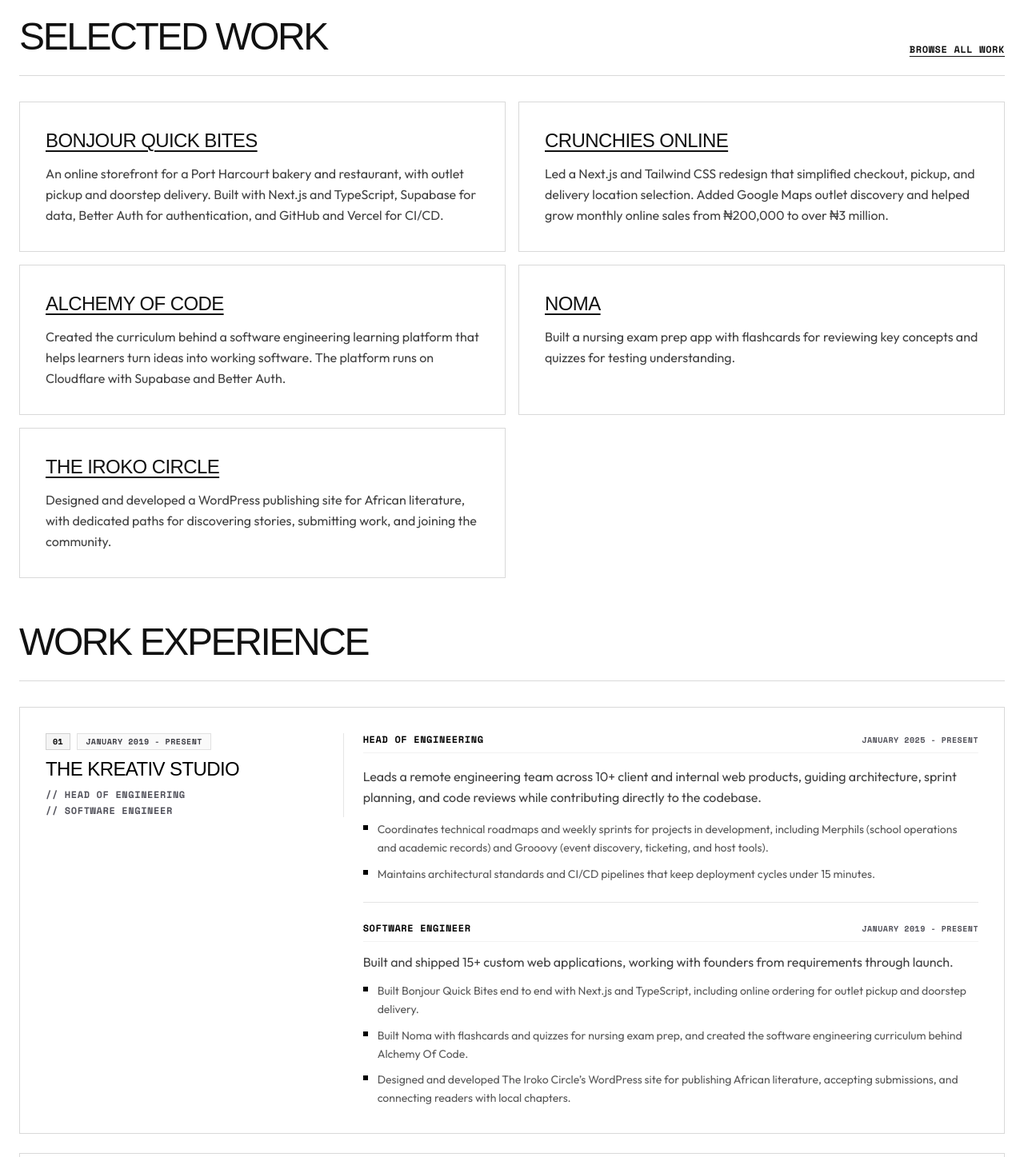
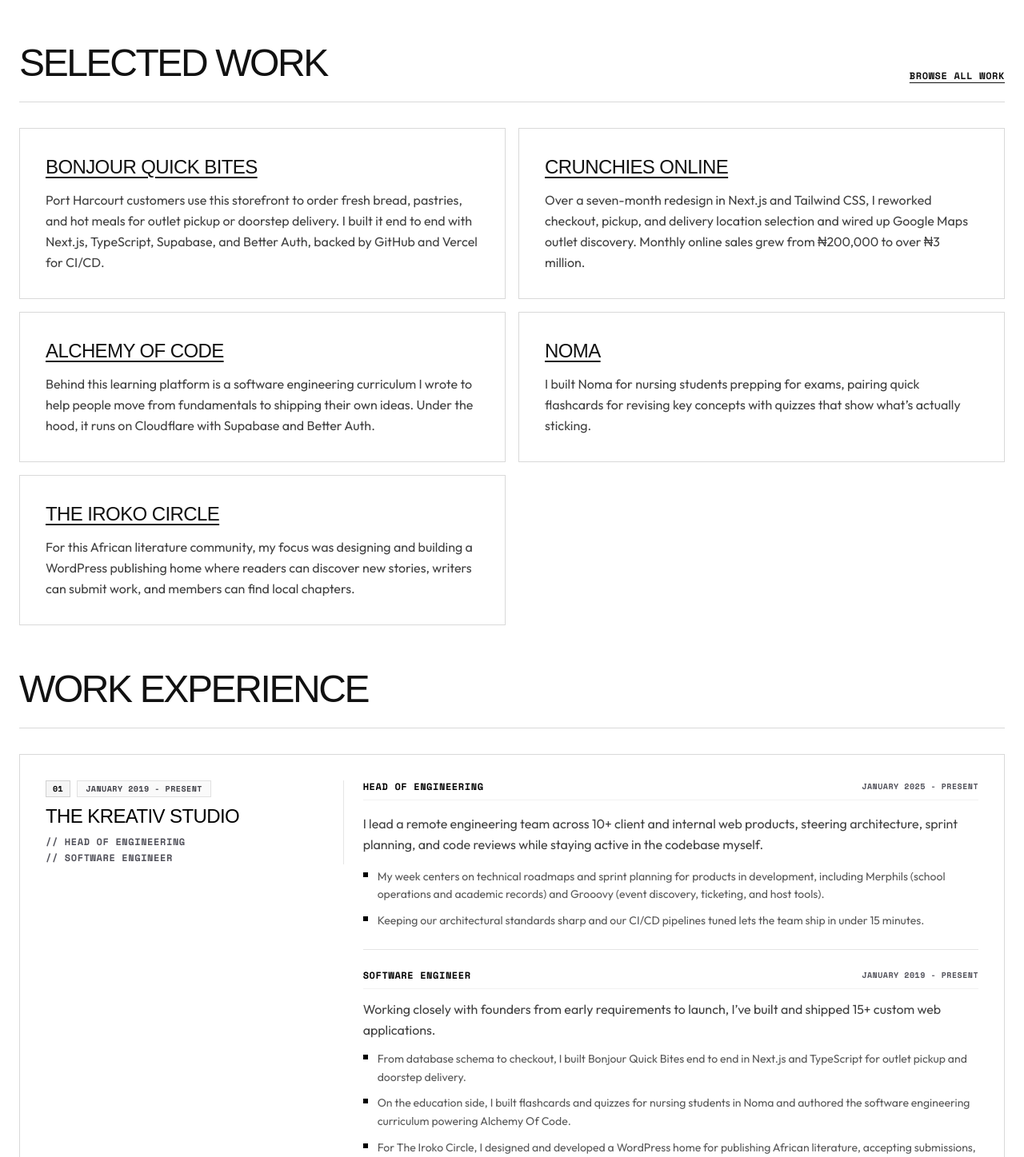
Before and after one commit to dpkreativ/dpkreativ, a Next.js app: page /about in a window 1280 px wide. Shown: the part 1353-2800 px from the top of the page at 80% size. Built offline with nearby package versions, Linux system fonts and the light colour scheme; a web font is replaced by a local one.

Commit message:
Bring back first-person voice with more variety and personality

```diff
--- a/src/app/page.tsx
+++ b/src/app/page.tsx
@@ -75,7 +75,7 @@ export default function Home() {
             </h1>
 
             <p className="hero-subhead mt-6 max-w-xl font-body text-base leading-relaxed text-[#111111]/75 dark:text-white/75 md:text-lg">
-              Divine Orji is a software engineer at The Kreativ Studio building online ordering systems, school management tools, and other web apps.
+              I’m Divine Orji, a software engineer at The Kreativ Studio. From online ordering systems to school management tools, I build web apps that help businesses run smoothly.
             </p>
 
             <div className="hero-cta mt-8 flex flex-wrap items-center gap-4">
--- a/src/data/content.json
+++ b/src/data/content.json
@@ -15,35 +15,35 @@
     "website": "https://dpkreativ.vercel.app"
   },
   "aboutMe": [
-    "I’m Divine Orji, a full-stack software engineer and Head of Engineering at The Kreativ Studio, where I lead a remote team and stay hands-on with frontend, backend, and deployment work.",
-    "Work at The Kreativ Studio includes Bonjour Quick Bites, an online ordering storefront, and Noma, a nursing exam prep app. I also write technical guides and created the curriculum behind Alchemy Of Code to help learners turn ideas into working software."
+    "I’m Divine Orji, a full-stack software engineer and Head of Engineering at The Kreativ Studio. Leading a remote team keeps my calendar busy, though you’ll still find me deep in the codebase shipping frontend, backend, and deployment work.",
+    "Outside client and studio builds, writing and teaching take up a big part of my week. My technical guides live on freeCodeCamp and beyond, and I put together the Alchemy Of Code curriculum to help people take a rough idea and turn it into working software."
   ],
   "speakerBio": "Divine Orji is a full-stack software engineer, technical writer, and Head of Engineering at The Kreativ Studio, where he leads a remote team and builds web products such as Bonjour Quick Bites and Noma. He writes hands-on guides for freeCodeCamp and created the software engineering curriculum behind Alchemy Of Code. At Innovation Growth Hub in Aba, he trained and mentored more than 100 web development students. His work focuses on building useful software and helping others learn to build their own.",
   "selectedWork": [
     {
       "title": "Bonjour Quick Bites",
       "url": "https://bonjourquickbites.com",
-      "summary": "An online storefront for a Port Harcourt bakery and restaurant, with outlet pickup and doorstep delivery. Built with Next.js and TypeScript, Supabase for data, Better Auth for authentication, and GitHub and Vercel for CI/CD."
+      "summary": "Port Harcourt customers use this storefront to order fresh bread, pastries, and hot meals for outlet pickup or doorstep delivery. I built it end to end with Next.js, TypeScript, Supabase, and Better Auth, backed by GitHub and Vercel for CI/CD."
     },
     {
       "title": "Crunchies Online",
       "url": "https://crunchiesonline.com",
-      "summary": "Led a Next.js and Tailwind CSS redesign that simplified checkout, pickup, and delivery location selection. Added Google Maps outlet discovery and helped grow monthly online sales from ₦200,000 to over ₦3 million."
+      "summary": "Over a seven-month redesign in Next.js and Tailwind CSS, I reworked checkout, pickup, and delivery location selection and wired up Google Maps outlet discovery. Monthly online sales grew from ₦200,000 to over ₦3 million."
     },
     {
       "title": "Alchemy Of Code",
       "url": "https://aoc.divineorji.com",
-      "summary": "Created the curriculum behind a software engineering learning platform that helps learners turn ideas into working software. The platform runs on Cloudflare with Supabase and Better Auth."
+      "summary": "Behind this learning platform is a software engineering curriculum I wrote to help people move from fundamentals to shipping their own ideas. Under the hood, it runs on Cloudflare with Supabase and Better Auth."
     },
     {
       "title": "Noma",
       "url": "https://noma-study-prep.vercel.app",
-      "summary": "Built a nursing exam prep app with flashcards for reviewing key concepts and quizzes for testing understanding."
+      "summary": "I built Noma for nursing students prepping for exams, pairing quick flashcards for revising key concepts with quizzes that show what’s actually sticking."
     },
     {
       "title": "The Iroko Circle",
       "url": "https://theirokocircle.org",
-      "summary": "Designed and developed a WordPress publishing site for African literature, with dedicated paths for discovering stories, submitting work, and joining the community."
+      "summary": "For this African literature community, my focus was designing and building a WordPress publishing home where readers can discover new stories, writers can submit work, and members can find local chapters."
     }
   ],
   "highlights": [
@@ -115,97 +115,97 @@
       "role": "Head of Engineering",
       "company": "The Kreativ Studio",
       "period": "January 2025 - Present",
-      "summary": "Leads a remote engineering team across 10+ client and internal web products, guiding architecture, sprint planning, and code reviews while contributing directly to the codebase.",
+      "summary": "I lead a remote engineering team across 10+ client and internal web products, steering architecture, sprint planning, and code reviews while staying active in the codebase myself.",
       "highlights": [
-        "Coordinates technical roadmaps and weekly sprints for projects in development, including Merphils (school operations and academic records) and Grooovy (event discovery, ticketing, and host tools).",
-        "Maintains architectural standards and CI/CD pipelines that keep deployment cycles under 15 minutes."
+        "My week centers on technical roadmaps and sprint planning for products in development, including Merphils (school operations and academic records) and Grooovy (event discovery, ticketing, and host tools).",
+        "Keeping our architectural standards sharp and our CI/CD pipelines tuned lets the team ship in under 15 minutes."
       ]
     },
     {
       "role": "Software Engineer",
       "company": "The Kreativ Studio",
       "period": "January 2019 - Present",
-      "summary": "Built and shipped 15+ custom web applications, working with founders from requirements through launch.",
+      "summary": "Working closely with founders from early requirements to launch, I’ve built and shipped 15+ custom web applications.",
       "highlights": [
-        "Built Bonjour Quick Bites end to end with Next.js and TypeScript, including online ordering for outlet pickup and doorstep delivery.",
-        "Built Noma with flashcards and quizzes for nursing exam prep, and created the software engineering curriculum behind Alchemy Of Code.",
-        "Designed and developed The Iroko Circle’s WordPress site for publishing African literature, accepting submissions, and connecting readers with local chapters."
+        "From database schema to checkout, I built Bonjour Quick Bites end to end in Next.js and TypeScript for outlet pickup and doorstep delivery.",
+        "On the education side, I built flashcards and quizzes for nursing students in Noma and authored the software engineering curriculum powering Alchemy Of Code.",
+        "For The Iroko Circle, I designed and developed a WordPress home for publishing African literature, accepting submissions, and connecting readers with local chapters."
       ]
     },
     {
       "role": "Software Engineer",
       "company": "Innovation Growth Hub",
       "period": "January 2024 - March 2026",
-      "summary": "Across a 2+ year run, engineered client web solutions, maintained internal software, and spearheaded developer community training in Aba.",
+      "summary": "Over two-plus years in Aba, I split my time between building client web apps, maintaining our internal tools, and teaching the next wave of local developers.",
       "highlights": [
-        "Delivered software across 2 parallel tracks: client-commissioned platforms and internal operations tools.",
-        "Trained and mentored 100+ web development students, designing the foundational curriculum still taught across cohorts.",
-        "Hosted developer ecosystem events and co-building sessions that engaged 300+ local tech builders."
+        "My engineering work ran across two parallel tracks: client-commissioned platforms and the internal tools that kept daily operations moving.",
+        "In the classroom, I trained and mentored 100+ web development students and wrote the foundational curriculum cohorts still learn from today.",
+        "Alongside the team, we hosted meetups and co-building sessions that brought together 300+ local tech builders."
       ]
     },
     {
       "role": "Fullstack Developer",
       "company": "Crunchies Fried Chicken Limited",
       "period": "April 2024 - October 2024",
-      "summary": "Led the end-to-end redesign of Crunchies Online over a 7-month contract, helping scale monthly digital sales from ₦200k to over ₦3M.",
+      "summary": "Crunchies brought me on for a seven-month contract to lead the end-to-end redesign of Crunchies Online, helping grow monthly digital sales from ₦200k to over ₦3M.",
       "highlights": [
-        "Resolved 3 major ordering drop-off points by clarifying checkout flow, delivery zone selection, and pickup options.",
-        "Integrated the Google Maps API for real-time outlet lookup, cutting delivery address errors significantly.",
-        "Rebuilt the frontend in Next.js and Tailwind CSS for sub-2-second load times even on low-bandwidth mobile connections."
+        "Checkout, delivery zones, and pickup options were where orders used to stall, so I smoothed out those three friction points first.",
+        "To cut down on delivery address errors, I integrated the Google Maps API for real-time outlet lookup.",
+        "Rebuilding the frontend in Next.js and Tailwind CSS got load times under two seconds, even on slower mobile connections."
       ]
     },
     {
       "role": "Freelance Technical Writer",
       "company": "freeCodeCamp",
       "period": "September 2021 - Present",
-      "summary": "Writes long-form technical guides on modern React patterns, web performance, and developer tools for freeCodeCamp News, read by tens of thousands of engineers.",
+      "summary": "My long-form guides on React patterns, web performance, and developer tools appear on freeCodeCamp News, where tens of thousands of engineers have read them.",
       "highlights": [
-        "Unpacks complex frontend concepts into practical, project-based tutorials with interactive code examples.",
-        "Published guides consistently rank on Google page 1 for core React and JavaScript topics."
+        "I break down tricky frontend topics through project-based walkthroughs and interactive code examples readers can try right away.",
+        "Several of my published guides consistently rank on Google page 1 for core React and JavaScript searches."
       ]
     },
     {
       "role": "Technical Writer & Editor",
       "company": "Hackmamba",
       "period": "March 2021 - September 2024",
-      "summary": "Authored, edited, and published 50+ technical articles and built interactive demo apps for international developer-tooling companies.",
+      "summary": "Developer-tooling teams around the world relied on the 50+ articles and interactive demo apps I wrote, edited, and built over three-plus years at Hackmamba.",
       "highlights": [
-        "Created 50+ in-depth tutorials, SDK integration guides, and API documentation for SaaS and devtools platforms.",
-        "Built production-grade demo repositories demonstrating third-party tools in real-world scenarios.",
-        "Organized global hackathons, reviewing and evaluating dozens of community project submissions."
+        "My writing covered 50+ in-depth tutorials, SDK integration guides, and API docs for SaaS and devtools platforms.",
+        "Rather than stopping at prose, I built working demo repositories showing how those tools fit into real projects.",
+        "We also ran global hackathons, where I helped review and evaluate dozens of community project submissions."
       ]
     },
     {
       "role": "Core Team Member",
       "company": "Google Developer Student Clubs",
       "period": "October 2021 - December 2024",
-      "summary": "As a core team lead at MOUAU, organized workshops and practical bootcamps that introduced over 200 university students to software engineering.",
+      "summary": "At MOUAU, I helped introduce over 200 university students to software engineering through hands-on workshops and practical bootcamps.",
       "highlights": [
-        "Organized and facilitated hands-on web development bootcamps for 200+ students.",
-        "Provided one-on-one mentorship to aspiring developers preparing for their first tech internships.",
-        "Collaborated to host campus-wide tech conferences, hackathons, and networking sessions."
+        "We organized and ran practical web development bootcamps that took 200+ students from first lines of code to real projects.",
+        "Outside group sessions, I mentored aspiring developers one-on-one as they prepared for their first tech internships.",
+        "Together with fellow leads, I helped host campus-wide tech conferences, hackathons, and networking events."
       ]
     },
     {
       "role": "Junior Software Engineer",
       "company": "Truparse",
       "period": "February 2021 - July 2021",
-      "summary": "In a 6-month team engagement, developed frontend features for web applications using TypeScript and React.js within 2-week agile sprint cycles.",
+      "summary": "On the engineering team at Truparse, I spent six months shipping React and TypeScript frontend features inside two-week agile sprints.",
       "highlights": [
-        "Shipped web features using agile sprint rituals, daily standups, and Git collaboration workflows.",
-        "Built accessible components in React and TypeScript that worked across screen sizes.",
-        "Wrote custom CSS solutions that modernized existing client WordPress platforms."
+        "Day to day, we worked through agile sprint rituals, daily standups, and collaborative Git workflows to get features into production.",
+        "I built responsive, accessible UI components in React and TypeScript that held up across screen sizes.",
+        "When client WordPress sites needed a refresh, I wrote custom CSS to modernize their look and layout."
       ]
     },
     {
       "role": "Frontend Developer Intern",
       "company": "PAYVEST GLOBAL",
       "period": "October 2020 - January 2021",
-      "summary": "Over a 4-month internship, contributed production frontend code, earning team recognition for accelerating feature delivery within the first 2 months.",
+      "summary": "My first taste of production fintech came as a four-month intern, where I earned team recognition within two months for helping get features out faster.",
       "highlights": [
-        "Wrote modular HTML5, React.js, and CSS for client-facing financial product interfaces.",
-        "Paired with senior engineers to refactor legacy styles into clean, reusable CSS components.",
-        "Developed and launched company marketing sites using WordPress, Bootstrap, and Sass."
+        "My day-to-day work focused on modular HTML5, React.js, and CSS for customer-facing financial interfaces.",
+        "Pairing with senior engineers, I refactored legacy stylesheets into cleaner, reusable CSS components.",
+        "We also built and launched company marketing sites using WordPress, Bootstrap, and Sass."
       ]
     }
   ],
@@ -331,8 +331,8 @@
       "client": "Bonjour Quick Bites",
       "description": [
         "An online storefront for ordering fresh bread, pastries, hot meals, and celebration cakes in Port Harcourt, with outlet pickup or doorstep delivery.",
-        "I built the platform end to end with Next.js and TypeScript, using Supabase for the database and Better Auth for authentication. I used Git for version control and GitHub and Vercel for CI/CD.",
-        "I looked to Mobbin for design inspiration and used its MCP server alongside the Vercel and GitHub MCP servers during development."
+        "I built the platform end to end with Next.js and TypeScript, pairing Supabase for the database with Better Auth for authentication, while GitHub and Vercel handle version control and CI/CD.",
+        "For UI direction, I turned to Mobbin and leaned on its MCP server alongside the Vercel and GitHub MCP servers throughout development."
       ],
       "url": "https://bonjourquickbites.com",
       "github": "",
```
